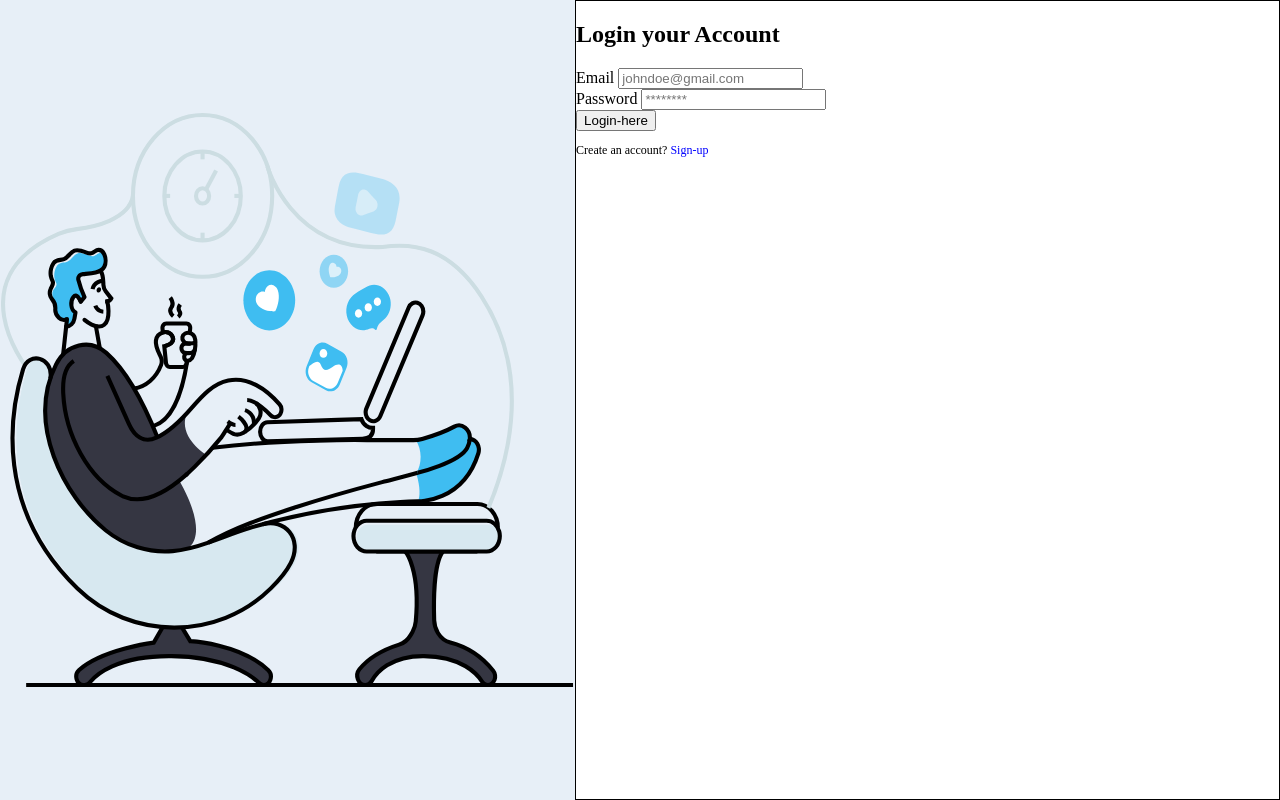
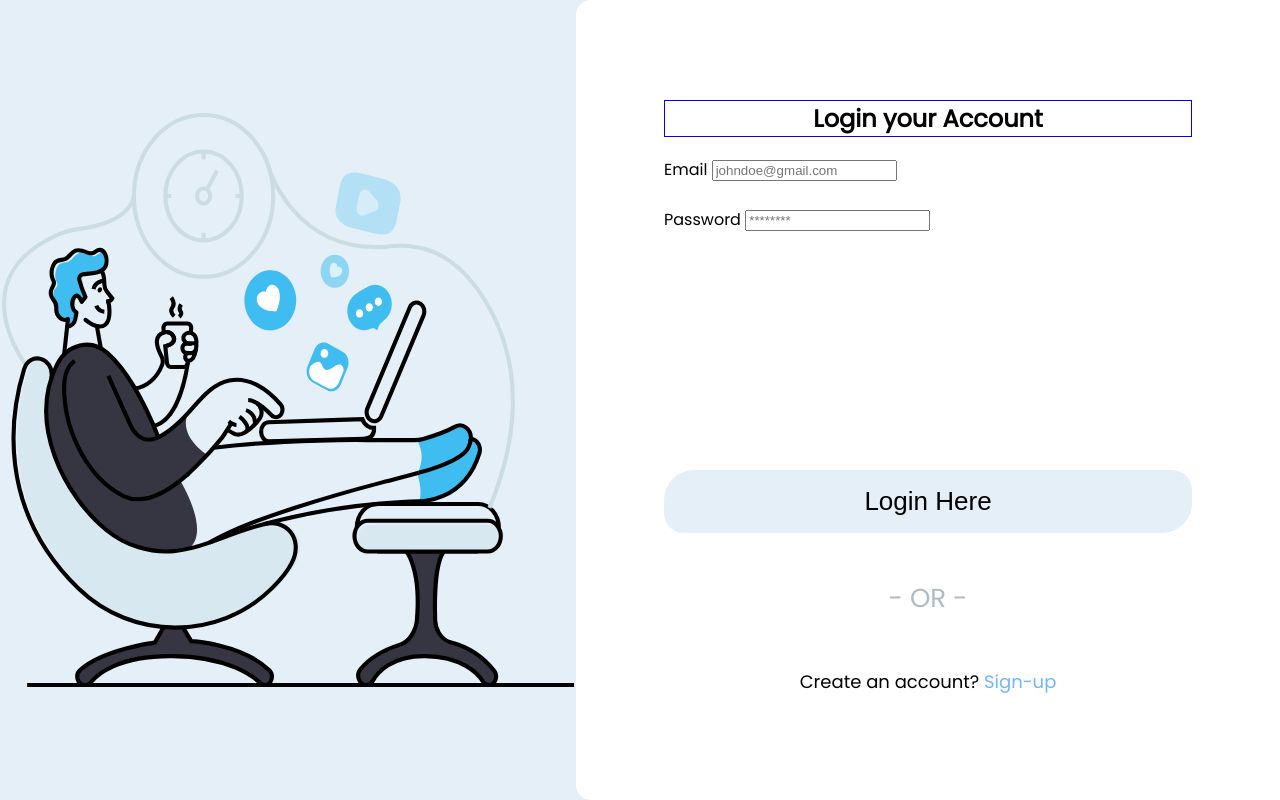
Before and after one commit to shannonscotta/mvp-project, a website: page public/index.html in a window 1280 px wide. Drawn offline with nearby package versions, Linux system fonts and the light colour scheme; no server answers.

Commit message:
styled form button and message

```diff
--- a/public/index.html
+++ b/public/index.html
@@ -4,6 +4,7 @@
 <head>
     <meta charset="UTF-8" />
     <meta name="viewport" content="width=device-width, initial-scale=1.0" />
+    <link href='https://fonts.googleapis.com/css?family=Poppins' rel='stylesheet'>
     <script src="https://code.jquery.com/jquery-3.7.1.min.js" integrity="sha256-/JqT3SQfawRcv/BIHPThkBvs0OEvtFFmqPF/lYI/Cxo=" crossorigin="anonymous"></script>
     <title>MVP Project</title>
     <script defer src="app.js"></script>
@@ -38,20 +39,18 @@
                     <br>
 
                     <button class="login-button" type="button" name="loginButton">
-                        Login-here
+                        Login Here
                     </button>
 
-                    <!-- <br>
-                    - OR -
-                    <br> -->
+                    <span> - OR - </span>
 
-                    <p class="message">Create an account? <a href="#">Sign-up</a></p>
+                    <p class="message">Create an account? <a href="#">&nbsp;Sign-up</a></p>
 
                 </form>
 
             <form action="#" class="signup-form">
 
-                <h2 class="signup-heading">Create your account</h2>
+                <h2 class="signup-heading">Create your Account</h2>
 
                 <label class="signup-name-container">
                     Name
@@ -80,11 +79,9 @@
                     Sign-up
                 </button>
 
-                <!-- <br>
-                - OR -
-                <br> -->
+                <span> - OR - </span>
 
-                <p class="message">Already have an account? <a href="#">Log in</a></p>
+                <p class="message">Already have an account? <a href="#">&nbsp;Log in</a></p>
 
             </form>
 
--- a/public/styles.css
+++ b/public/styles.css
@@ -1,12 +1,17 @@
-body{
+:root {
+    --main-bg-color:#E5EFF8;
+    --anchor-color:#6EB6FF;
+    --or-color:#B0BAC3;
+}
+
+body {
     margin: 0;
     padding: 0;
-    background-color: #E7EFF7;
+    background-color: var(--main-bg-color);
     display: flex;
     justify-content: center;
     align-items: center;
-    height: 100vh;
-
+    font-family: 'Poppins';
 }
 
 .container {
@@ -25,29 +30,75 @@ body{
 
 .right-side {
     flex: 55%;
+    display: flex;
+    align-items:center;
+    justify-content: center;
+    border-top-left-radius: 15px;
+    border-bottom-left-radius: 15px;
     background-color: white;
-    border: 1px solid black;
 }
 
-.signup-svg {
-    width: 70%;
-    /* border: 1px solid black; */
-}
-
-.right-side p{
-    color: black;
-    font-size: 12px;
-}
-
-.right-side p a{
-    text-decoration: none;
-    color: blue;
-}
-
-.signup-form, .signup-svg{
+.signup-form, .signup-svg {
     display: none;
 }
 
+svg {
+    width: 70%;
+}
+
+form {
+    display: flex;
+    flex-direction: column;
+    /* border: 1px solid black; */
+    width: 75%;
+    height: 75%;
+}
+
+form h2 {
+    margin-top: 0;
+    border: 1px solid blue;
+    text-align: center;
+}
+
+form button {
+    margin-top: auto;
+    height: 63px;
+    background-color: var(--main-bg-color);
+    font-size: 26px;
+    font-weight: 500;
+    border: none;
+    width: 100%;
+    border-radius: 30px 20px 30px 20px;
+}
+
+form button:focus {
+    outline: none;
+}
+
+form span {
+    display: flex;
+    align-items: center;
+    justify-content: center;
+    font-size: 26px;
+    font-weight: 500;
+    color: var(--or-color);
+    /* border: 1px solid black; */
+    width: 100%;
+    height: 130px;
+}
+
+form p {
+    display: flex;
+    justify-content: center;
+    align-items: center;
+    font-size: 18px;
+    height: 1px;
+}
+
+form p a {
+    text-decoration: none;
+    color: var(--anchor-color);
+}
 
 /* EMAIL
 
```
